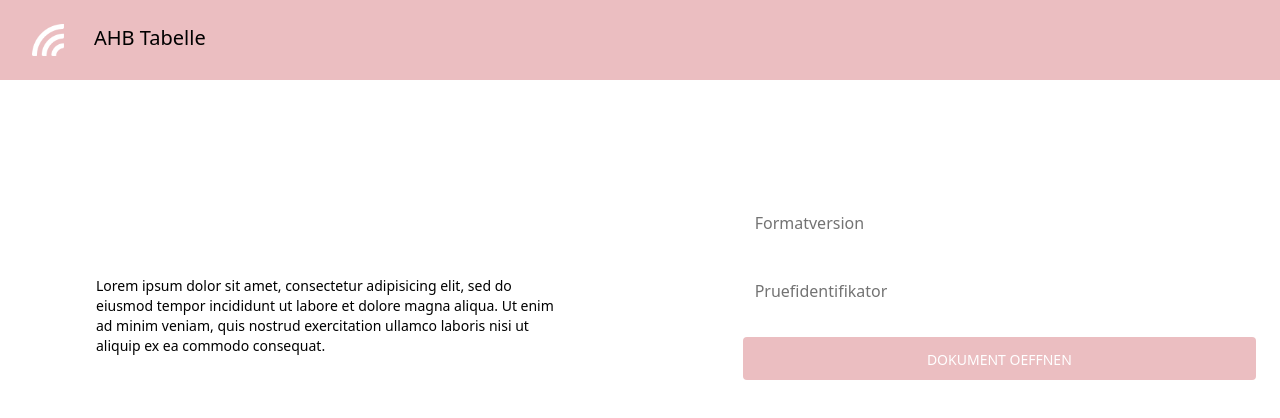
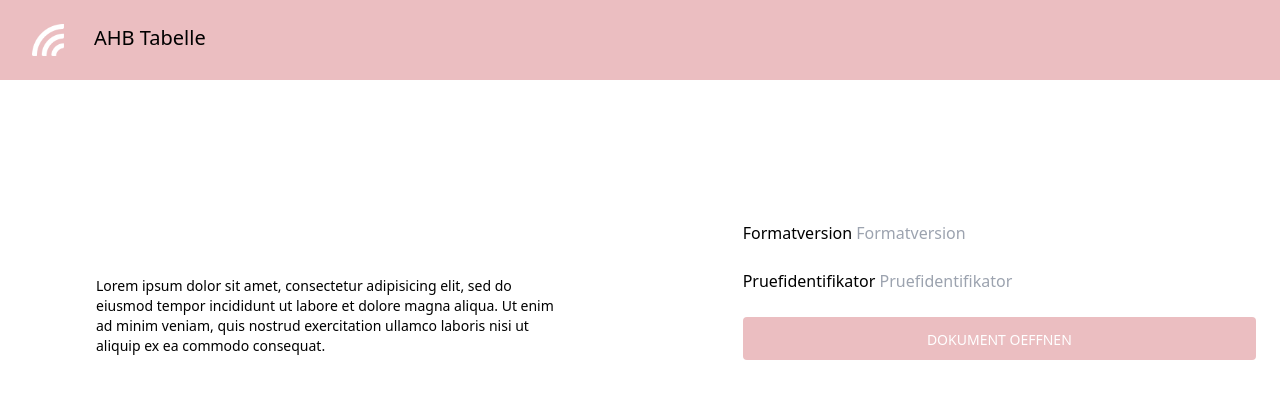
Before and after one commit to Hochfrequenz/ahbesser, an Angular app: page /ahb in a window 1280 px wide. Shown: the top 418 px of the page. Built offline with nearby package versions, Linux system fonts and the light colour scheme.

Commit message:
Add more layout

```diff
--- a/src/app/features/ahbs/ahb.routes.ts
+++ b/src/app/features/ahbs/ahb.routes.ts
@@ -4,7 +4,8 @@ export const AHB_ROUTES: Routes = [
   {
     path: '',
     loadComponent: async () =>
-      (await import('./views/ahb-landing-page/ahb-landing-page.component')).AhbLandingPageComponent,
+      (await import('./views/ahb-landing-page/ahb-landing-page.component'))
+        .AhbLandingPageComponent,
   },
   {
     path: ':formatVersion/:pruefi',
--- a/src/app/features/ahbs/views/ahb-landing-page/ahb-landing-page.component.html
+++ b/src/app/features/ahbs/views/ahb-landing-page/ahb-landing-page.component.html
@@ -24,18 +24,13 @@
       <div class="md:w-8/12 lg:ms-6 lg:w-5/12">
         <form [formGroup]="form">
           <div class="relative mb-6">
+            <label for="format-version-input">Formatversion </label>
             <input
               type="text"
-              class="peer block min-h-[auto] w-full rounded border-0 bg-transparent px-3 py-[0.32rem] leading-[2.15] outline-none transition-all duration-200 ease-linear focus:placeholder:opacity-100 peer-focus:text-primary data-[twe-input-state-active]:placeholder:opacity-100 motion-reduce:transition-none dark:text-white dark:placeholder:text-neutral-300 dark:autofill:shadow-autofill dark:peer-focus:text-primary [&:not([data-twe-input-placeholder-active])]:placeholder:opacity-0"
               id="format-version-input"
               placeholder="Formatversion"
               formControlName="formatVersion"
             />
-            <label
-              for="format-version-input"
-              class="pointer-events-none absolute left-3 top-0 mb-0 max-w-[90%] origin-[0_0] truncate pt-[0.37rem] leading-[2.15] text-neutral-500 transition-all duration-200 ease-out peer-focus:-translate-y-[1.15rem] peer-focus:scale-[0.8] peer-focus:text-primary peer-data-[twe-input-state-active]:-translate-y-[1.15rem] peer-data-[twe-input-state-active]:scale-[0.8] motion-reduce:transition-none dark:text-neutral-400 dark:peer-focus:text-primary"
-              >Formatversion
-            </label>
             @if (
               form.controls.formatVersion.errors?.["required"] &&
               (form.controls.formatVersion.dirty ||
@@ -46,18 +41,13 @@
           </div>
 
           <div class="relative mb-6">
+            <label for="pruefi-input">Pruefidentifikator </label>
             <input
               type="text"
-              class="peer block min-h-[auto] w-full rounded border-0 bg-transparent px-3 py-[0.32rem] leading-[2.15] outline-none transition-all duration-200 ease-linear focus:placeholder:opacity-100 peer-focus:text-primary data-[twe-input-state-active]:placeholder:opacity-100 motion-reduce:transition-none dark:text-white dark:placeholder:text-neutral-300 dark:autofill:shadow-autofill dark:peer-focus:text-primary [&:not([data-twe-input-placeholder-active])]:placeholder:opacity-0"
               id="pruefi-input"
               placeholder="Pruefidentifikator"
               formControlName="pruefi"
             />
-            <label
-              for="pruefi-input"
-              class="pointer-events-none absolute left-3 top-0 mb-0 max-w-[90%] origin-[0_0] truncate pt-[0.37rem] leading-[2.15] text-neutral-500 transition-all duration-200 ease-out peer-focus:-translate-y-[1.15rem] peer-focus:scale-[0.8] peer-focus:text-primary peer-data-[twe-input-state-active]:-translate-y-[1.15rem] peer-data-[twe-input-state-active]:scale-[0.8] motion-reduce:transition-none dark:text-neutral-400 dark:peer-focus:text-primary"
-              >Pruefidentifikator
-            </label>
             @if (
               form.controls.pruefi.errors?.["required"] &&
               (form.controls.pruefi.dirty || form.controls.pruefi.touched)
--- a/src/app/features/ahbs/views/ahb-page/ahb-page.component.html
+++ b/src/app/features/ahbs/views/ahb-page/ahb-page.component.html
@@ -1,2 +1 @@
-<app-header /> {{ formatVersion || "empty" }} <br />
-{{ pruefi || "empty" }} <br />
+<app-header /> this is where the table will be
--- a/src/app/features/landingpage/views/landing-page/landing-page.component.html
+++ b/src/app/features/landingpage/views/landing-page/landing-page.component.html
@@ -49,3 +49,15 @@
     <li>Das andere wird abgekehlt!</li>
   </ul>
 </section>
+<section
+  class="container py-10 px-10 mx-0 min-w-full flex flex-col items-center"
+>
+  <h2 class="text-5xl mb-3 text-black">Finde dein AHB</h2>
+  <p class="text-black">lorem ipsum</p>
+  <a
+    routerLink="/ahb"
+    class="bg-primary text-white font-bold py-2 px-4 mt-3 rounded"
+  >
+    Jetzt oeffnen
+  </a>
+</section>
--- a/src/app/features/landingpage/views/landing-page/landing-page.component.ts
+++ b/src/app/features/landingpage/views/landing-page/landing-page.component.ts
@@ -1,10 +1,11 @@
 import { Component } from '@angular/core';
 import { HeaderComponent } from '../../../../shared/components/header/header.component';
+import { RouterLink } from '@angular/router';
 
 @Component({
   selector: 'app-landing-page',
   standalone: true,
-  imports: [HeaderComponent],
+  imports: [HeaderComponent, RouterLink],
   templateUrl: './landing-page.component.html',
 })
 export class LandingPageComponent {}
--- a/src/app/shared/components/header/header.component.html
+++ b/src/app/shared/components/header/header.component.html
@@ -4,7 +4,7 @@
     aria-label="Global"
   >
     <div class="flex lg:flex-1">
-      <a href="#" class="-m-1.5 p-1.5 me-6">
+      <a routerLink="/" class="-m-1.5 p-1.5 me-6">
         <span class="sr-only">Hochfrequenz Unternehmensberatung GmbH</span>
         <img
           class="h-8 w-auto"
--- a/src/app/shared/components/header/header.component.ts
+++ b/src/app/shared/components/header/header.component.ts
@@ -1,9 +1,10 @@
 import { Component } from '@angular/core';
+import { RouterLink } from '@angular/router';
 
 @Component({
   selector: 'app-header',
   standalone: true,
-  imports: [],
+  imports: [RouterLink],
   templateUrl: './header.component.html',
 })
 export class HeaderComponent {}
```
Also changed, not shown: 1 other file (tests, documents, lock files or other folders).
